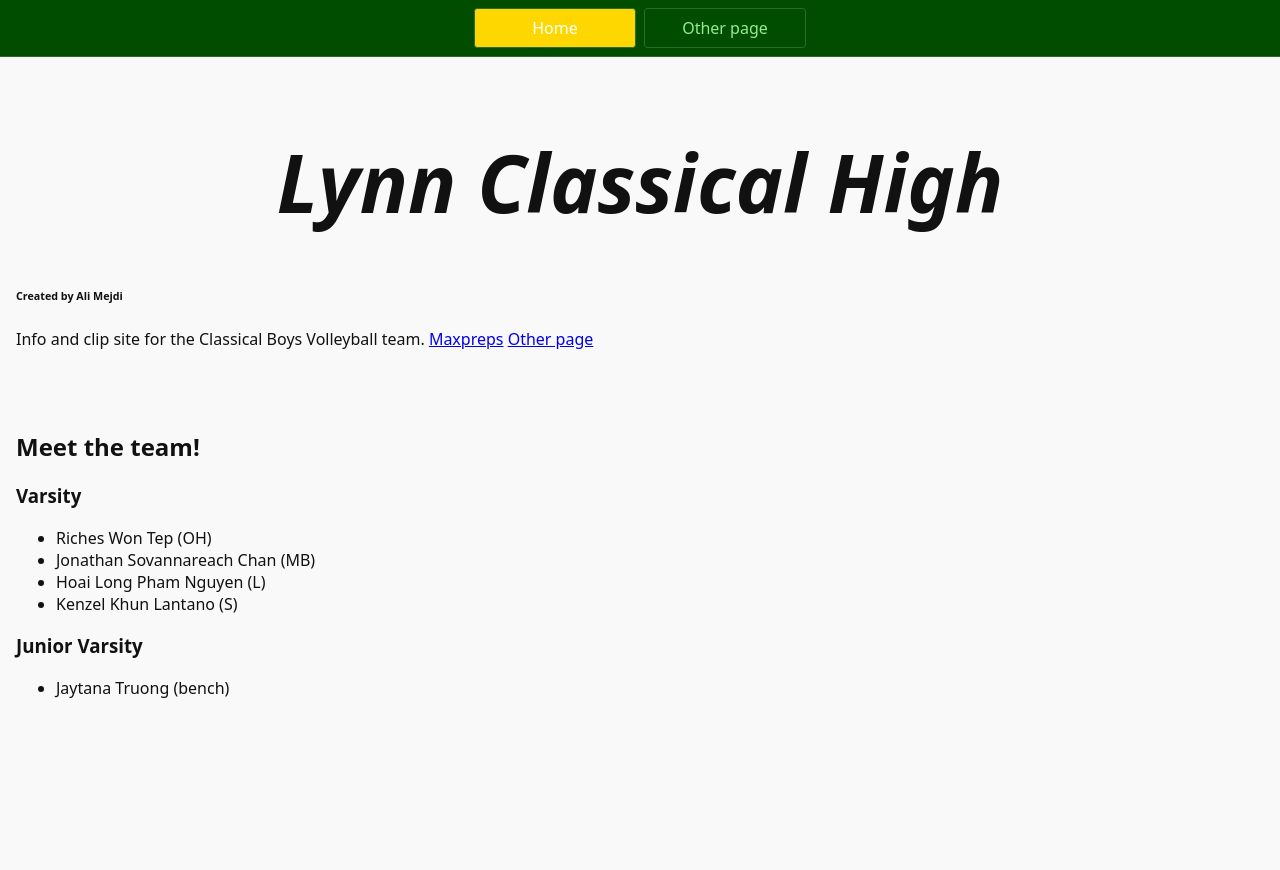
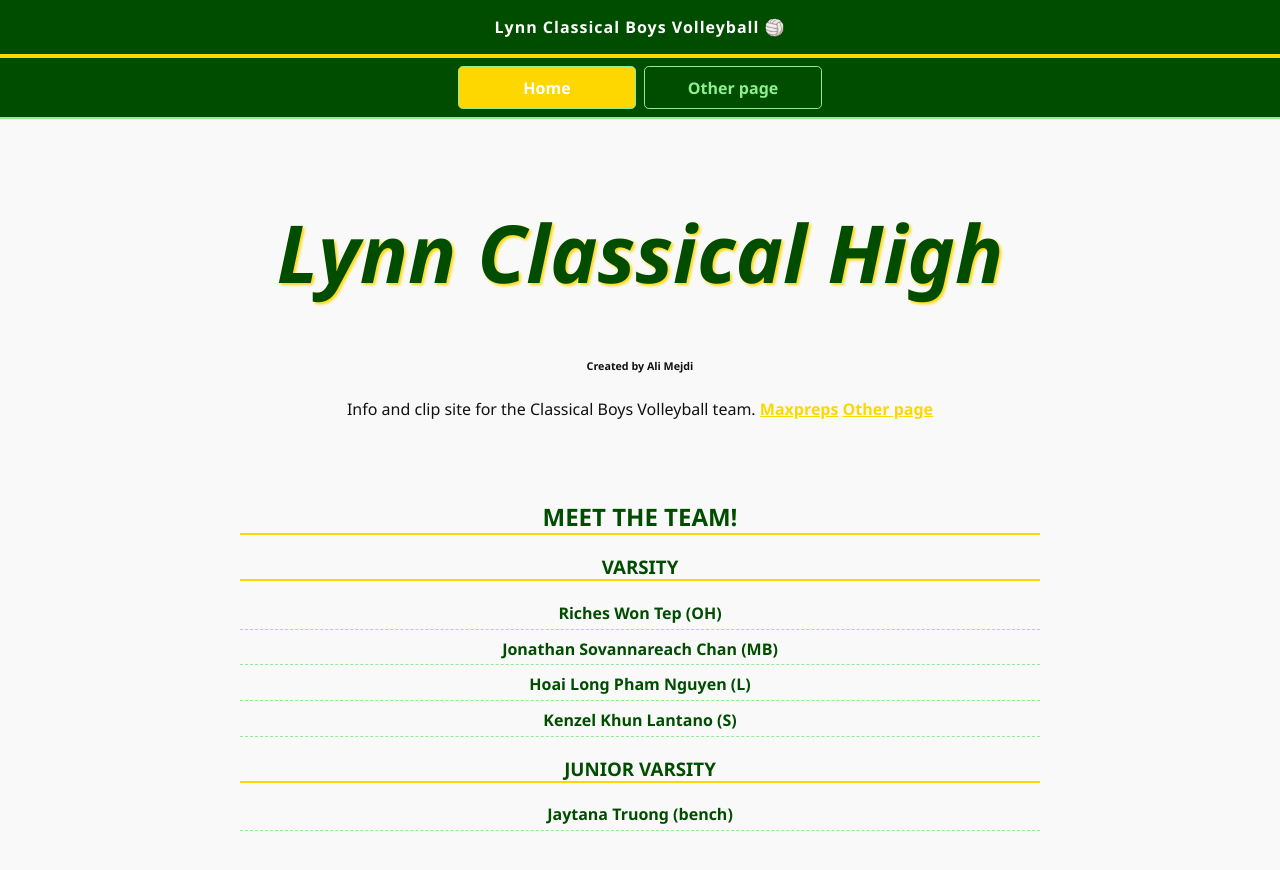
Before and after one commit to alipromaster67/stackblitz-starters-b6nwaysuu, a website: page index.html in a window 1280 px wide. Before the commit the page ends 800 px from the top, so only its background shows below. Drawn offline with Linux system fonts and the light colour scheme.

Commit message:
style changes

```diff
--- a/index.html
+++ b/index.html
@@ -10,6 +10,9 @@
     <script type="module" src="script.js"></script>
   </head>
   <body>
+    <header>
+      Lynn Classical Boys Volleyball 🏐
+    </header>
     <nav>
       <a href="index.html" aria-current="page">Home</a>
       <a href="/pages/page2.html">Other page</a>
--- a/styles.css
+++ b/styles.css
@@ -1,14 +1,26 @@
 :root {
+  --primary-color: #004d00;
+  --secondary-color: #90ee90;
+  --accent-color: #ffd700;
+  --background-color: #f9f9f9;
+  --text-color: #111111;
   box-sizing: border-box;
 }
-
 body {
   margin: 0;
-  font-family: system-ui, sans-serif;
-  color: #111111;
-  background-color: #f9f9f9;
+  font-family: 'Segoe UI', Tahoma, Geneva, Verdana, sans-serif;
+  color: var(--text-color);
+  background-color: var(--background-color);
 }
-
+header {
+  background-color: var(--primary-color);
+  color: white;
+  text-align: center;
+  padding: 1rem 0;
+  border-bottom: 4px solid var(--accent-color);
+  letter-spacing: 1px;
+  font-weight: bold;
+}
 nav {
   display: flex;
   flex-wrap: wrap;
@@ -16,40 +28,83 @@ nav {
   justify-content: center;
   padding: 0.5rem;
   gap: 0.5rem;
-  border-bottom: solid 1px #2a6d2a;
-  background-color: #004d00;
+  border-bottom: solid 2px var(--secondary-color);
+  background-color: var(--primary-color);
 }
 
 nav a {
   display: inline-block;
   min-width: 9rem;
-  padding: 0.5rem;
-  border-radius: 0.2rem;
-  border: solid 1px #2a6d2a;
+  padding: 0.6rem 1rem;
+  border-radius: 0.3rem;
+  border: solid 1px var(--secondary-color);
   text-align: center;
   text-decoration: none;
-  color: #90ee90;
+  font-weight: bold;
+  color: var(--secondary-color);
   background-color: transparent;
-  transition: background-color 0.3s ease, color 0.3s ease;
+  transition: background-color 0.3s ease, color 0.3s ease, transform 0.2s ease;
 }
 
 nav a:hover {
-  background-color: #ffd700;
+  background-color: var(--accent-color);
   color: white;
+  transform: scale(1.05);
 }
 
 nav a[aria-current='page'] {
   color: white;
-  background-color: #ffd700;
+  background-color: var(--accent-color);
 }
 
 main {
-  padding: 1rem;
+  padding: 1.5rem;
+  max-width: 800px;
+  margin: auto;
+  text-align: center;
 }
 
 h1 {
-  font-weight: bold;
+  font-weight: 900;
   font-size: 5pc;
   font-style: italic;
   text-align: center;
+  color: var(--primary-color);
+  text-shadow: 2px 2px 3px var(--accent-color);
 }
+
+h2, h3, h4 {
+  color: var(--primary-color);
+  font-weight: bold;
+  text-transform: uppercase;
+  border-bottom: 2px solid var(--accent-color);
+  display: inline-block;
+  margin-bottom: 0.5rem;
+}
+
+a {
+  color: var(--accent-color);
+  font-weight: bold;
+}
+
+a:hover {
+  color: var(--primary-color);
+}
+
+ul, ol {
+  list-style-type: none;
+  padding: 0;
+}
+
+li {
+  padding: 0.3rem;
+  font-weight: 600;
+  color: var(--primary-color);
+  border-bottom: 1px dashed var(--secondary-color);
+  margin-bottom: 0.2rem;
+}
+main h1, main h2, main h3, main h4, main p, main ul {
+  display: block;
+  width: 100%;
+  text-align: center;
+}
```
Also changed, not shown: pages/page2.html (+3 -0 lines).
